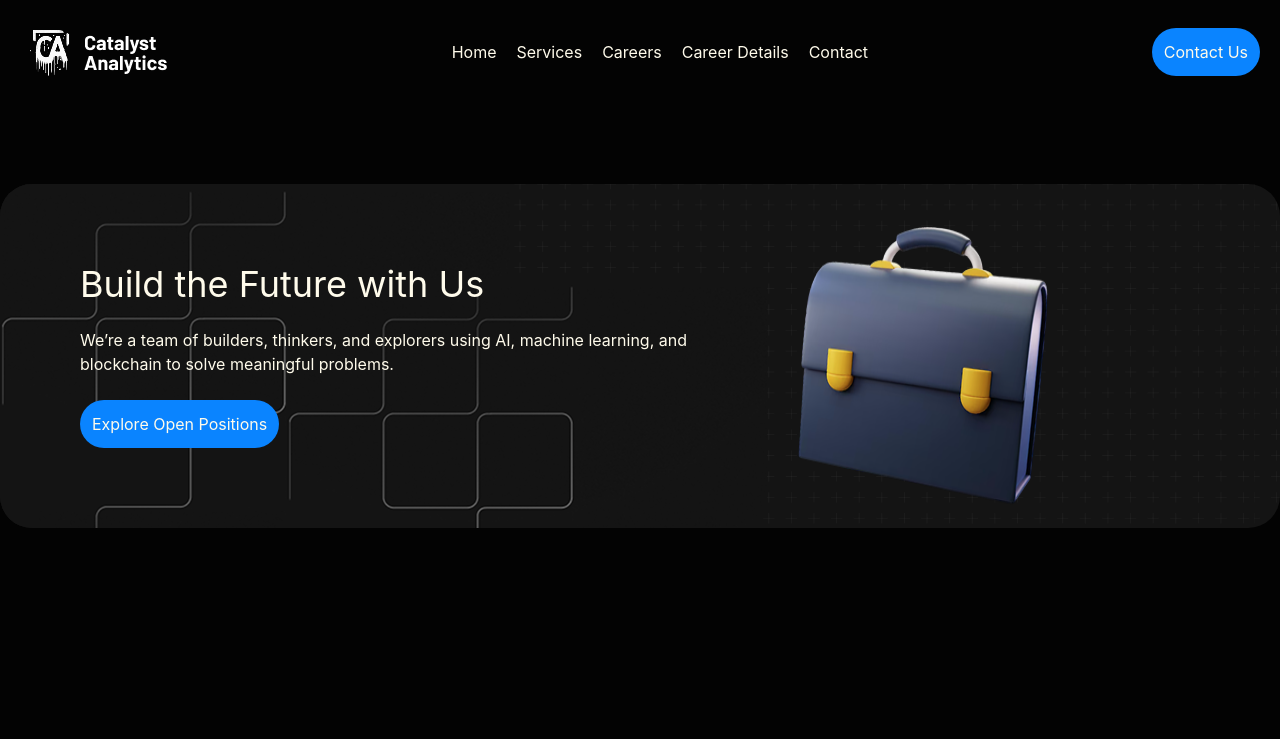
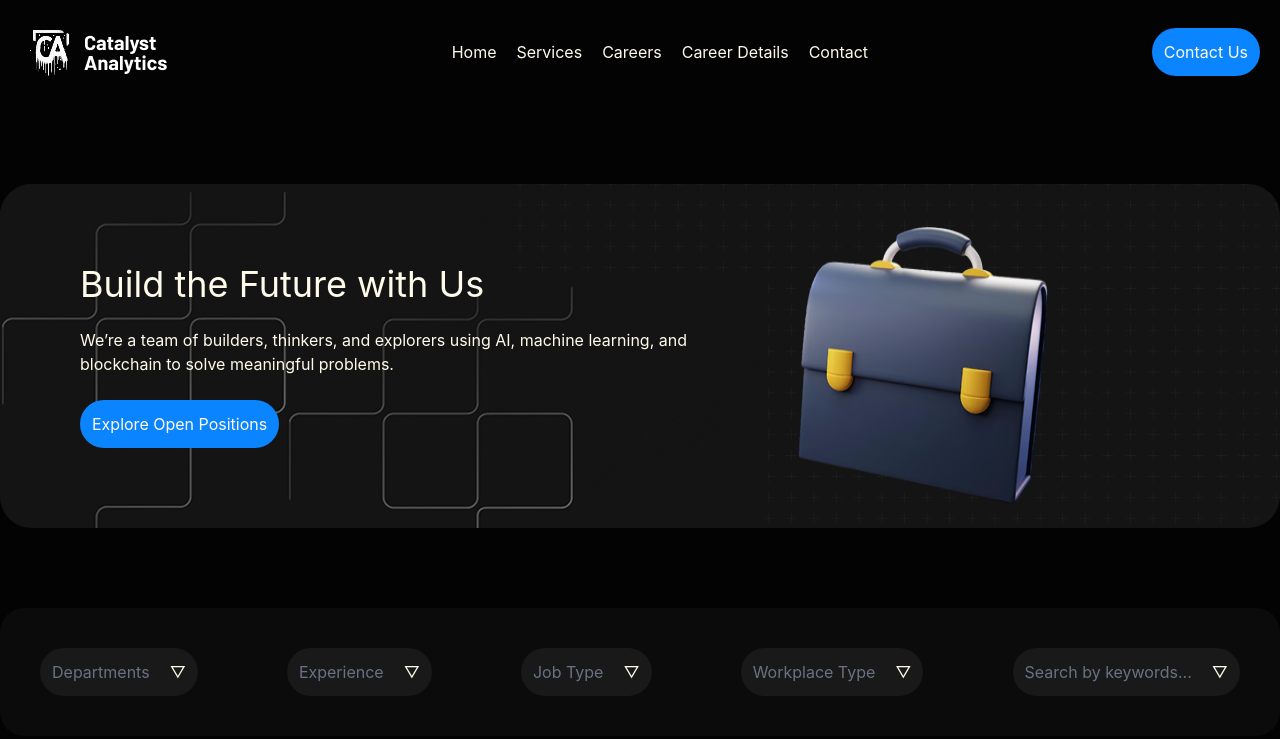
Before and after one commit to shokirovsh01/exam-3, a website: page src/page3.html in a window 1280 px wide. Drawn offline with nearby package versions, Linux system fonts and the light colour scheme; files that its build step writes are made by us from their sources.

Commit message:
section 10

```diff
--- a/src/page3.html
+++ b/src/page3.html
@@ -56,6 +56,61 @@
 <img src="./img/calogo1 2.png" alt="">
 </section>
 
+<!-- section 10 -->
+
+<nav class="bg-[#0B0B0B] p-10 rounded-3xl mt-20">
+
+<section class="max-w-325 m-auto flex justify-between overflow-x-scroll lg:overflow-hidden gap-10 lg:gap-0  items-center">
+
+
+<div class="bg-[#191919] p-3 rounded-4xl flex gap-5 text-gray-500">
+
+<h1>Departments</h1>
+
+<h1 class="text-amber-50">▽</h1>
+
+</div>
+
+
+<div class="bg-[#191919] p-3 rounded-4xl flex gap-5 text-gray-500">
+
+<h1>Experience</h1>
+
+<h1 class="text-amber-50">▽</h1>
+
+</div>
+
+
+
+<div class="bg-[#191919] p-3 rounded-4xl flex gap-5 text-gray-500">
+
+<h1>Job Type</h1>
+
+<h1 class="text-amber-50">▽</h1>
+
+</div>
+
+
+
+<div class="bg-[#191919] p-3 rounded-4xl flex gap-5 text-gray-500">
+
+<h1>Workplace Type</h1>
+
+<h1 class="text-amber-50">▽</h1>
+
+</div>
+
+<div class="bg-[#191919] p-3 rounded-4xl flex gap-5 text-gray-500">
+
+<h1>Search by keywords...</h1>
+
+<h1 class="text-amber-50">▽</h1>
+
+</div>
+
+</section>
+
+</nav>
 
 </body>
 </html>
```
